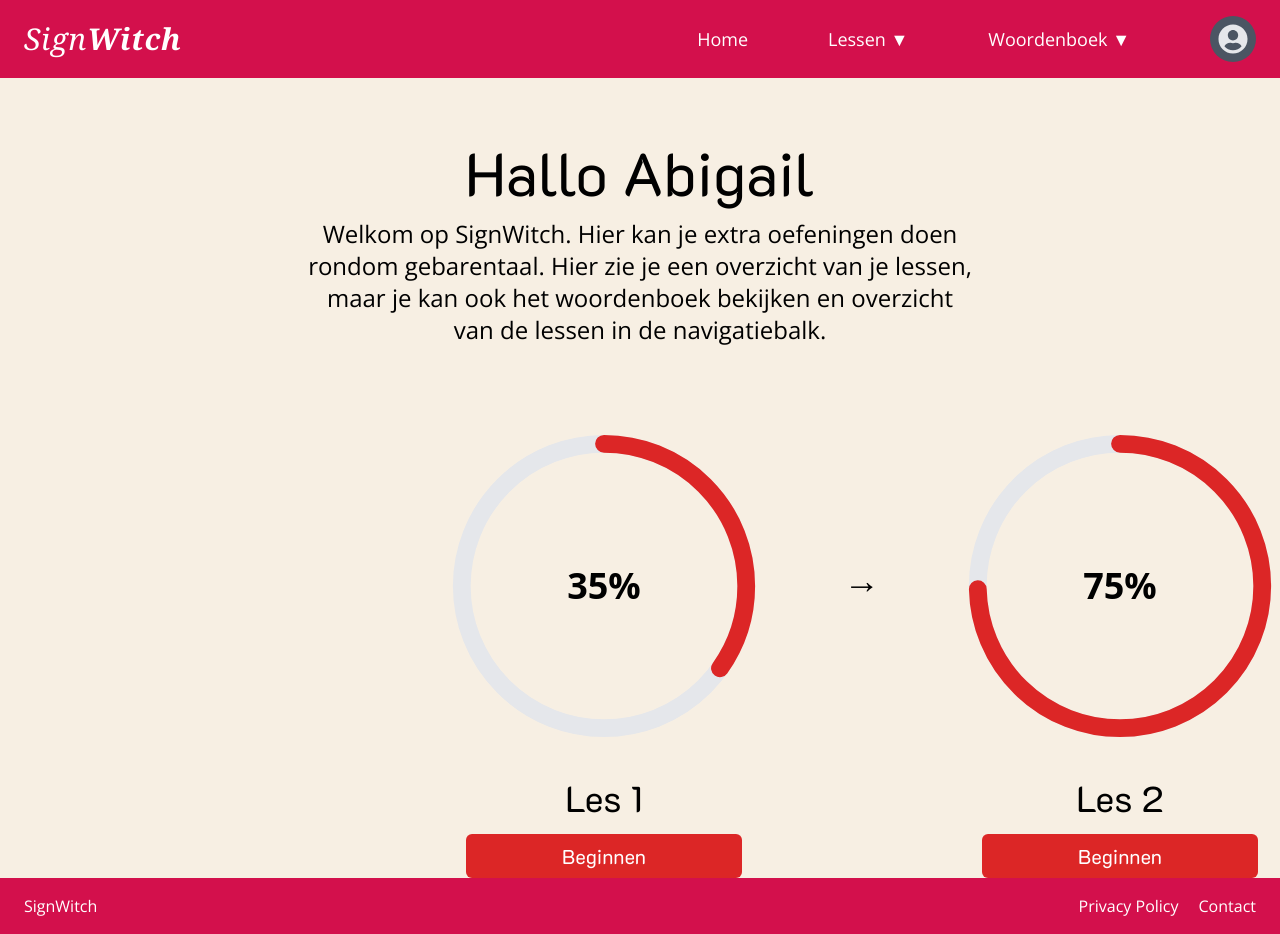
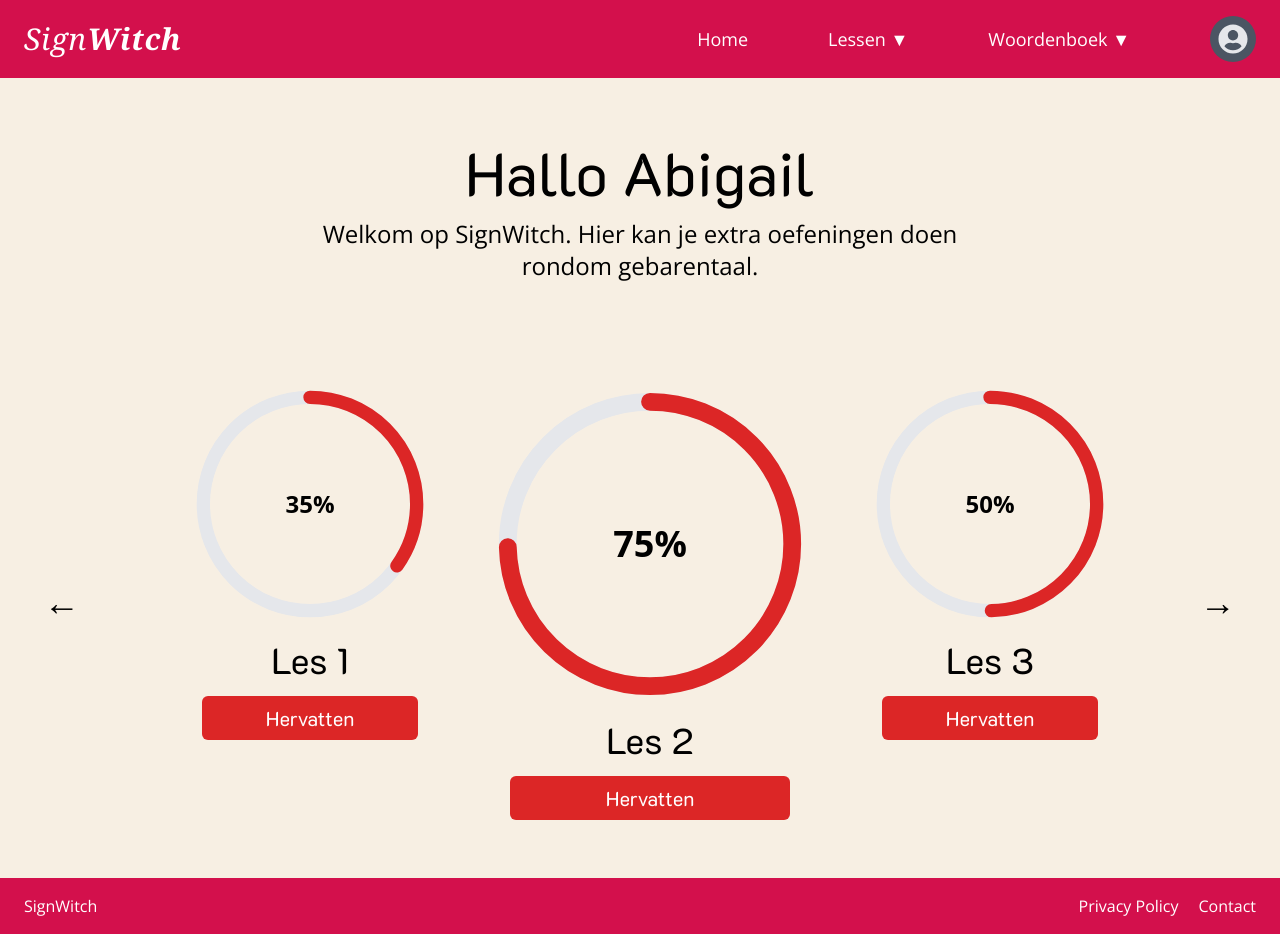
Before and after one commit to QuintenVanDerBlom/SignWitch, a React (Vite) app: page / in a window 1280 px wide. Built offline with nearby package versions, Linux system fonts and the light colour scheme.

Commit message:
Updated homepage after Carousel (nog niet perfect)

```diff
--- a/package.json
+++ b/package.json
@@ -10,6 +10,7 @@
     "preview": "vite preview"
   },
   "dependencies": {
+    "framer-motion": "^12.4.10",
     "jwt-decode": "^4.0.0",
     "react": "^19.0.0",
     "react-dom": "^19.0.0",
--- a/src/Home.jsx
+++ b/src/Home.jsx
@@ -1,93 +1,121 @@
+import { useState } from "react";
+import { motion } from "framer-motion";
+
+const lessons = [
+    { id: 1, title: "Les 1", progress: 35 },
+    { id: 2, title: "Les 2", progress: 75 },
+    { id: 3, title: "Les 3", progress: 50 },
+    { id: 4, title: "Les 4", progress: 100 },
+    { id: 5, title: "Les 5", progress: 0 },
+];
+
 function Home() {
+    const [index, setIndex] = useState(- 1 ); // Start at Les 2
+
+    const nextLesson = () => {
+        setIndex((prev) => (prev + 1) % lessons.length); // Loops back to 0 when reaching last lesson
+    };
+
+    const prevLesson = () => {
+        setIndex((prev) => (prev - 1 + lessons.length) % lessons.length); // Loops back to last lesson when at 0
+    };
+
     return (
         <>
             <div className="flex flex-col items-center justify-center px-4 text-center">
-                <h2 className="pt-16 text-6xl font-k2d">
-                    Hallo {/*{users.name}*/} Abigail
-                </h2>
+                <h2 className="pt-16 text-6xl font-k2d">Hallo Abigail</h2>
                 <p className="pb-20 mt-4 text-2xl max-w-2xl font-openSans">
                     Welkom op SignWitch. Hier kan je extra oefeningen doen rondom gebarentaal.
-                    Hier zie je een overzicht van je lessen, maar je kan ook het woordenboek bekijken en
-                    overzicht van de lessen in de navigatiebalk.
                 </p>
             </div>
 
-            <div className="flex gap-20 flex-row items-center justify-center">
-                {/* Invisible Placeholder (for centering) */}
-                <div className="size-80 opacity-0"></div>
-                <div className="pb-36 text-4xl opacity-0">←</div>
+            {/* Carousel Wrapper */}
+            <div className="flex items-center justify-center gap-10">
+                {/* Left Arrow */}
+                <button onClick={prevLesson} className="text-4xl">
+                    ←
+                </button>
 
+                {/* Lessons Wrapper */}
+                <div className="relative w-[65rem] h-[30rem] flex overflow-hidden justify-center items-center">
+                    <motion.div
+                        className="flex gap-10"
+                        animate={{ x: -index * 350 }} // Adjust the multiplier to set spacing
+                        transition={{ type: "tween", duration: 0.75, ease: "easeInOut" }}
+                    >
+                        {lessons.map((lesson, i) => {
+                            const isActive = i === index + 2;
+                            const circleClass = isActive ? "w-80 h-80" : "w-60 h-60";
+                            const textSize = isActive ? "text-4xl" : "text-2xl";
+                            const buttonPadding = isActive ? "px-24" : "px-16";
 
-                <div className=" inset-0 flex flex-col items-center justify-center">
-                    <div className="relative size-80">
-                        <svg className="size-full -rotate-90" viewBox="0 0 36 36"
-                             xmlns="http://www.w3.org/2000/svg">
-                            <circle cx="18" cy="18" r="16" fill="none" className="stroke-current text-gray-200"
-                                    strokeWidth="2"></circle>
-                            <circle cx="18" cy="18" r="16" fill="none" className="stroke-current text-red-600"
-                                    strokeWidth="2" strokeDasharray="100" strokeDashoffset={100 - 35}
-                                    strokeLinecap="round"></circle>
+                            return (
+                                <div key={lesson.id} className="flex flex-col items-center w-[300px]">
+                                    <div className={`relative ${circleClass}`}>
+                                        <svg
+                                            className="w-full h-full -rotate-90"
+                                            viewBox="0 0 36 36"
+                                            xmlns="http://www.w3.org/2000/svg"
+                                        >
+                                            <circle
+                                                cx="18"
+                                                cy="18"
+                                                r="16"
+                                                fill="none"
+                                                className="stroke-current text-gray-200"
+                                                strokeWidth="2"
+                                            ></circle>
+                                            <circle
+                                                cx="18"
+                                                cy="18"
+                                                r="16"
+                                                fill="none"
+                                                className="stroke-current text-red-600"
+                                                strokeWidth="2"
+                                                strokeDasharray="100"
+                                                strokeDashoffset={100 - lesson.progress}
+                                                strokeLinecap="round"
+                                            ></circle>
                                         </svg>
-
                                         <div className="absolute top-1/2 start-1/2 transform -translate-y-1/2 -translate-x-1/2">
-                            <span className="text-center text-4xl font-bold text-black">35%</span>
+                      <span className={`${textSize} font-bold text-black`}>
+                        {lesson.progress}%
+                      </span>
                                         </div>
                                     </div>
-                    <div className="mt-4">
-                        <h2 className="text-4xl p-4 font-k2d">Les 1</h2>
-                    </div>
-                        <div className="inline-block bg-red-600 text-white font-k2d text-xl py-2 px-24 rounded-md hover:bg-red-800 hover:text-white transition-colors"
+                                    <h2 className="text-4xl p-4 font-k2d">{lesson.title}</h2>
+                                    {lesson.progress === 100 ? (
+                                        <button
+                                            className={`bg-green-500 text-white font-k2d text-xl py-2 ${buttonPadding} rounded-md hover:bg-blue-800 transition-colors`}
+                                        >
+                                            Herhalen
+                                        </button>
+                                    ) : lesson.progress === 0 ? (
+                                        <button
+                                            className={`bg-yellow-300 text-white font-k2d text-xl py-2 ${buttonPadding} rounded-md hover:bg-green-800 transition-colors`}
                                         >
                                             Beginnen
+                                        </button>
+                                    ) : (
+                                        <button
+                                            className={`bg-red-600 text-white font-k2d text-xl py-2 ${buttonPadding} rounded-md hover:bg-yellow-800 transition-colors`}
+                                        >
+                                            Hervatten
+                                        </button>
+                                    )}
                                 </div>
-                        {/*
-                            <Link
-                              to="/lessons/lesson1"
-                              className="inline-block bg-purple-500 text-white font-semibold py-2 px-6 rounded-md hover:bg-blue-600 hover:text-white transition-colors"
-                            >
-                              Beginnen
-                            </Link>
-                            */}
+                            );
+                        })}
+                    </motion.div>
                 </div>
 
-                <div className="pb-36 text-4xl">→</div>
-
-                <div className=" inset-0 flex flex-col items-center">
-                    <div className="relative size-80">
-                        <svg className="size-full -rotate-90" viewBox="0 0 36 36"
-                             xmlns="http://www.w3.org/2000/svg">
-                            <circle cx="18" cy="18" r="16" fill="none" className="stroke-current text-gray-200"
-                                    strokeWidth="2"></circle>
-                            <circle cx="18" cy="18" r="16" fill="none" className="stroke-current text-red-600"
-                                    strokeWidth="2" strokeDasharray="100" strokeDashoffset={100 - 75}
-                                    strokeLinecap="round"></circle>
-                        </svg>
-                        <div className="absolute top-1/2 start-1/2 transform -translate-y-1/2 -translate-x-1/2">
-                            <span className="text-center text-4xl font-bold text-black">75%</span>
-                        </div>
-                    </div>
-
-
-                    <div className="mt-4">
-                        <h2 className="text-4xl p-4 font-k2d">Les 2</h2>
-                    </div>
-                    <div className="inline-block bg-red-600 text-white font-k2d text-xl py-2 px-24 rounded-md hover:bg-red-800 hover:text-white transition-colors"
-                    >
-                        Beginnen
-                    </div>
-                    {/*
-                            <Link
-                              to="/lessons/lesson2"
-                              className="inline-block bg-purple-500 text-white font-semibold py-2 px-6 rounded-md hover:bg-blue-600 hover:text-white transition-colors"
-                            >
-                              Beginnen
-                            </Link>
-                            */}
-                </div>
+                {/* Right Arrow */}
+                <button onClick={nextLesson} className="text-4xl">
+                    →
+                </button>
             </div>
         </>
-    )
-        ;
+    );
 }
 
 export default Home;
```
Also changed, not shown: 1 other file (tests, documents, lock files or other folders). Lines whose indentation alone changed are shown as unchanged.
